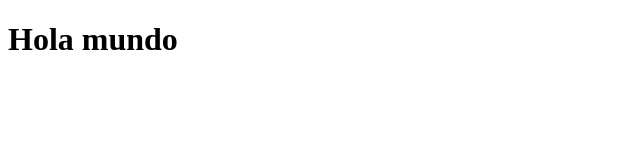
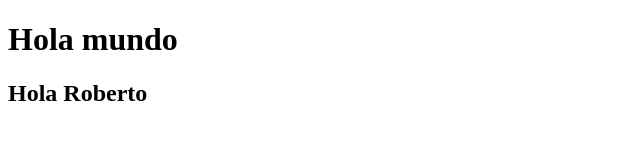
Before and after one commit to Garcia2204/Prueba, a plain HTML site: page index.html in a window 1280 px wide. Shown: the whole page, without its empty margins (0-640 px from the left). Drawn offline with Linux system fonts and the light colour scheme.

Commit message:
Workrawy (#3)
* feat: create a javascript

* feat: add a h2 in index.html

```diff
--- a/index.html
+++ b/index.html
@@ -7,5 +7,6 @@
 </head>
 <body>
     <h1>Hola mundo</h1>
+    <h2>Hola Roberto</h2>
 </body>
 </html>
```
